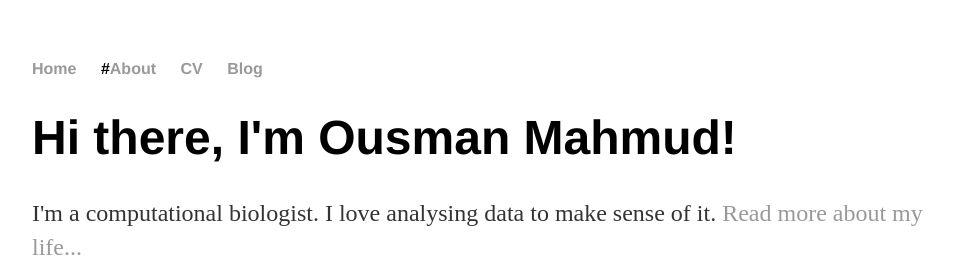
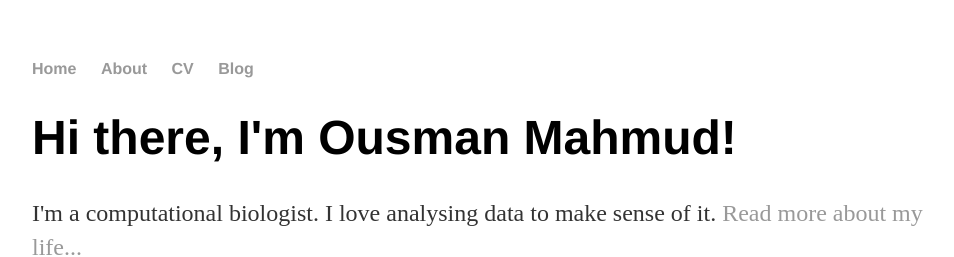
Before and after one commit to Zoites/zoites.github.io.old, a Jekyll site: the page built from index.html, in a window 1280 px wide. Shown: the top 257 px of the page, without its empty margins (160-1114 px from the left). Built offline with Jekyll 4.4.1, drawn with Linux system fonts in a browser that asks for light colours.

```diff
--- a/_layouts/default.html
+++ b/_layouts/default.html
@@ -9,7 +9,7 @@
 			<nav>
 	    		<ul>
 	        		<li><a href="/">Home</a></li>
-		        	#<li><a href="/about">About</a></li>
+		        	<li><a href="/about">About</a></li>
 	        		<li><a href="/cv">CV</a></li>
 	        		<li><a href="/blog">Blog</a></li>
 	    		</ul>
```
